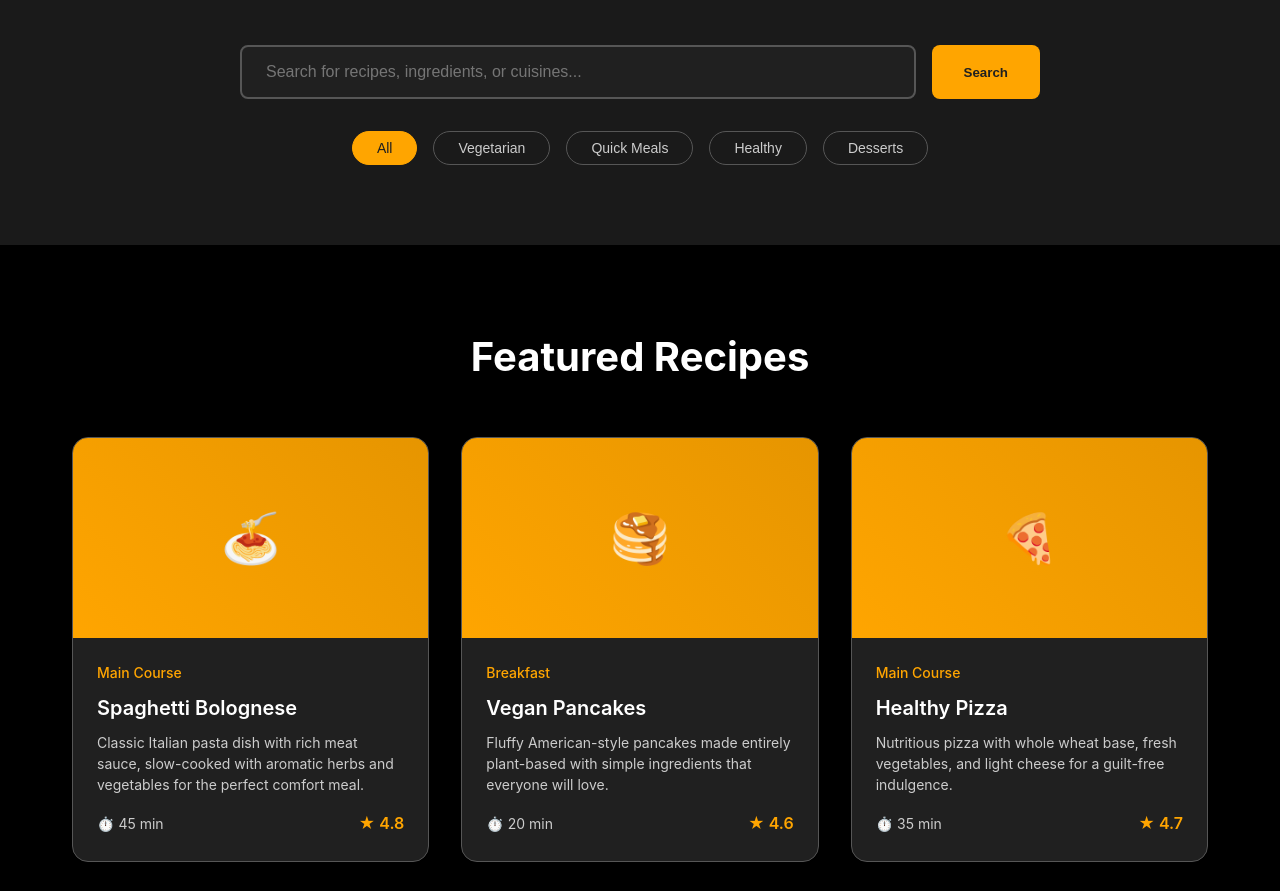
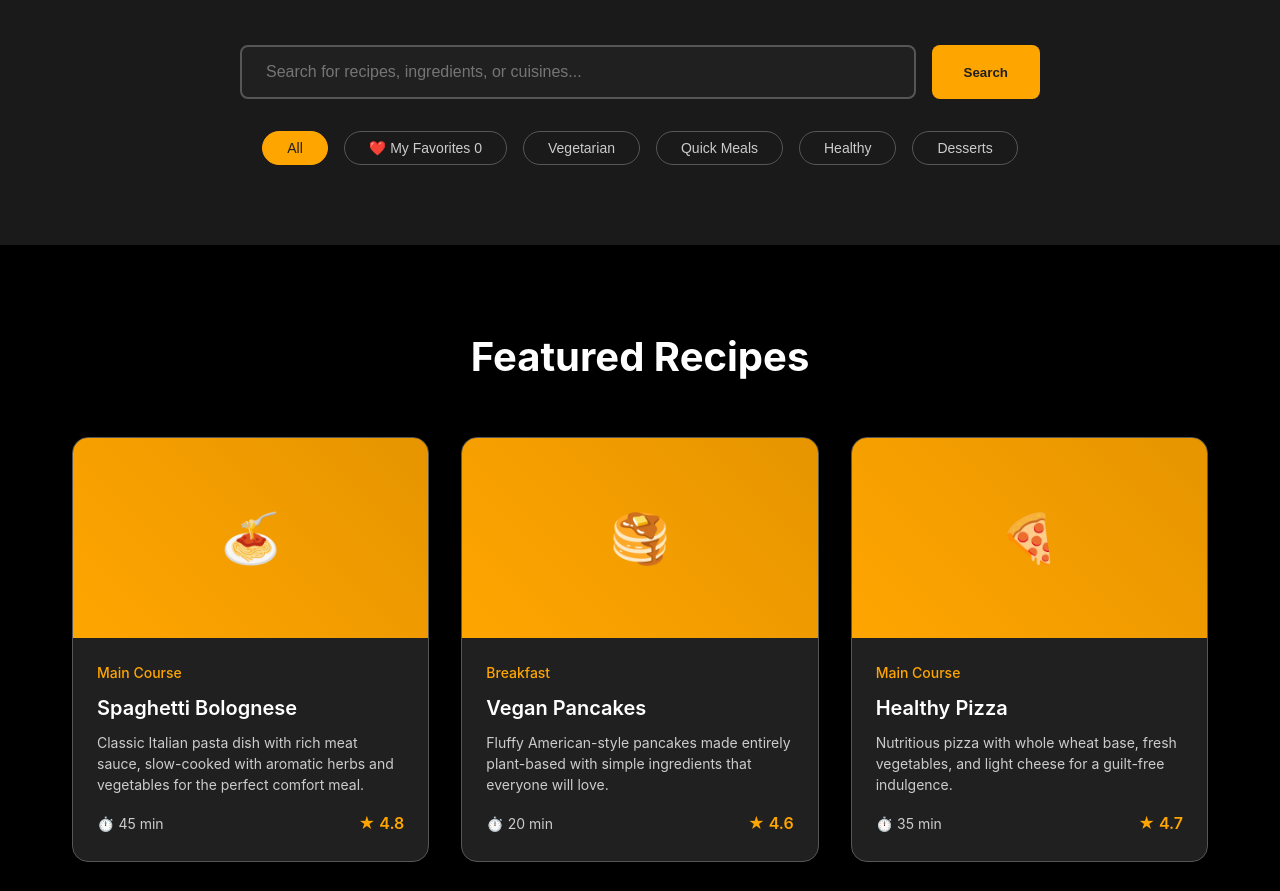
Before and after one commit to tomm00se/NWT-EoMA, a plain HTML site: page index.html in a window 1280 px wide. Shown: the part 947-1838 px from the top of the page. Drawn offline with Linux system fonts and the light colour scheme.

Commit message:
feat: add favorites filter button to search functionality

```diff
--- a/index.html
+++ b/index.html
@@ -68,6 +68,10 @@
                 </div>
                 <div class="search-filters">
                     <button class="filter-btn active" data-search-filter="all">All</button>
+                    <button class="filter-btn favorites-filter" data-search-filter="favorites">
+                        ❤️ My Favorites
+                        <span class="favorites-count" id="favoritesCount">0</span>
+                    </button>
                     <button class="filter-btn" data-search-filter="vegetarian">Vegetarian</button>
                     <button class="filter-btn" data-search-filter="quick">Quick Meals</button>
                     <button class="filter-btn" data-search-filter="healthy">Healthy</button>
```
